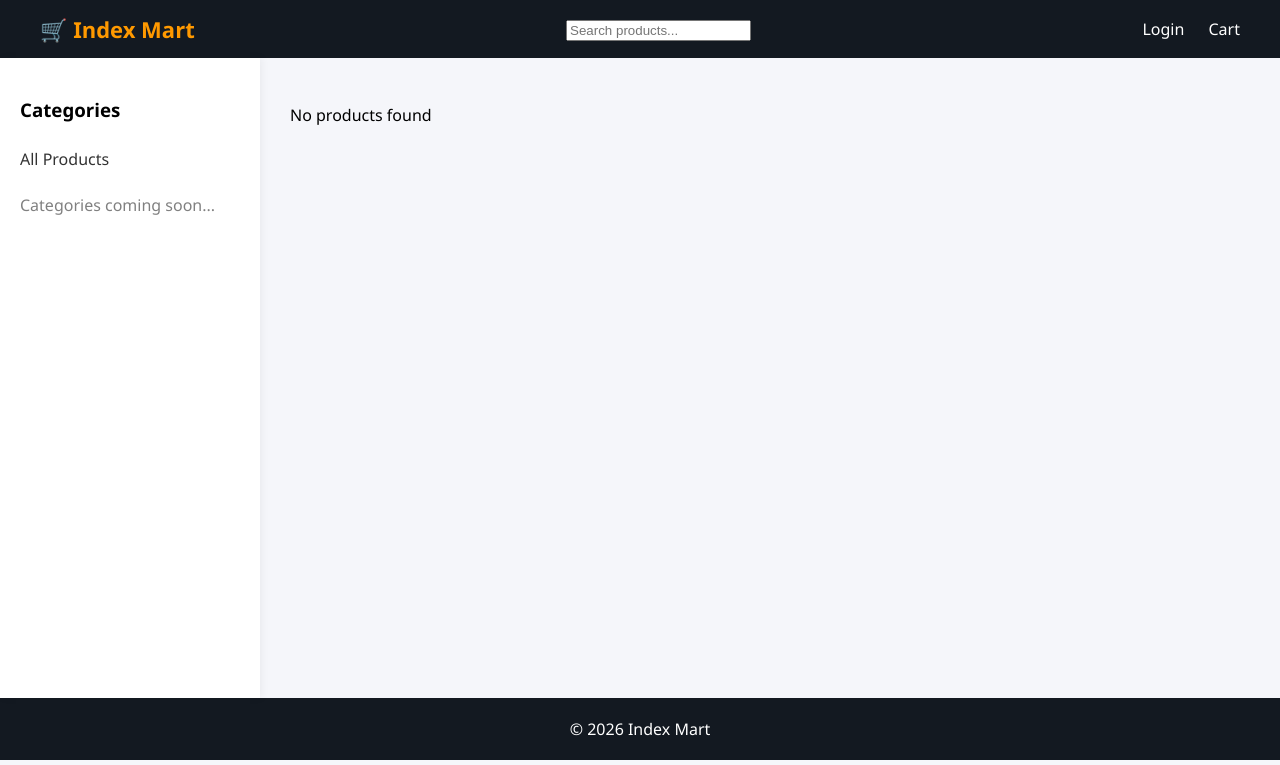
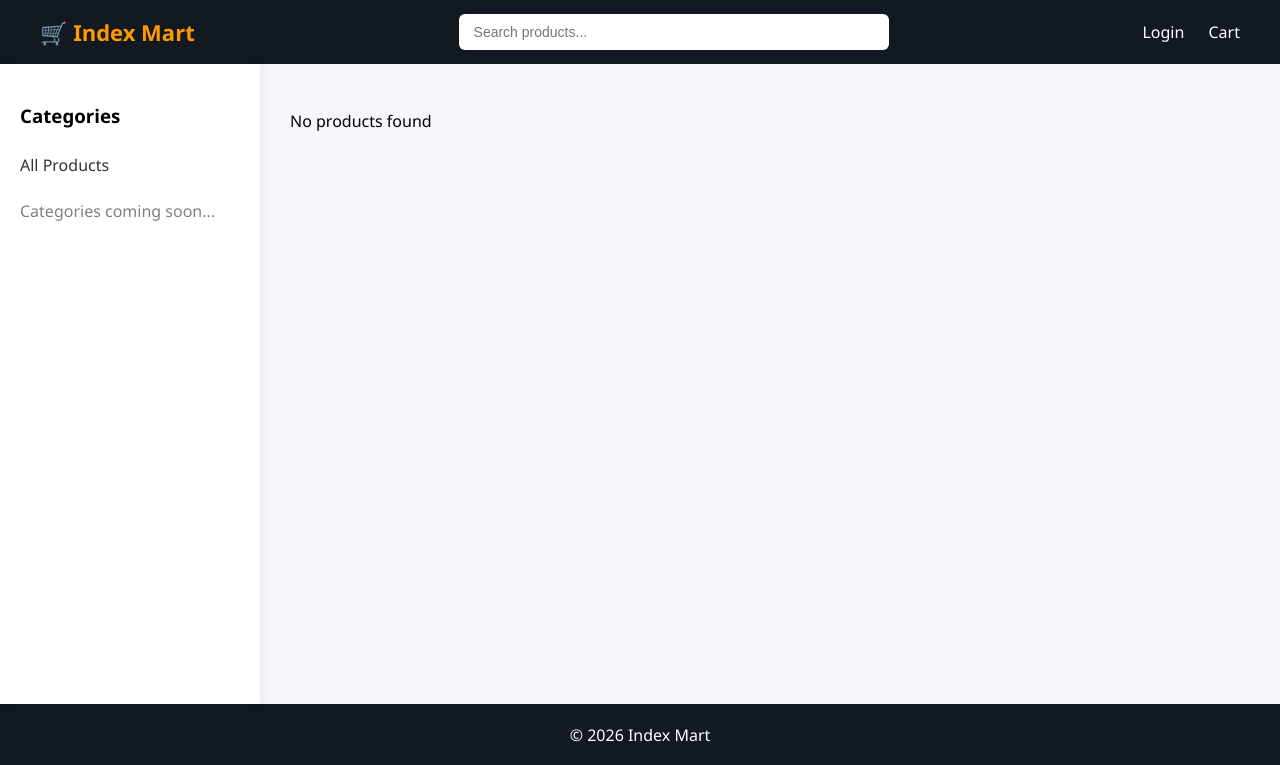
Before and after one commit to skdariyasafru/shop, a Flask app: page / in a window 1280 px wide. Shown: the top 765 px of the page. Run offline with Flask 3, Linux system fonts and the light colour scheme; data that the repository does not hold is empty; parts of the project's set-up code (start-up, migrations or seed data) failed here and were passed over.

Commit message:
Update style.css
Signed-off-by: skdariyasafru <sk.dariyasafru@gmail.com>

```diff
--- a/static/css/style.css
+++ b/static/css/style.css
@@ -22,7 +22,62 @@ function showToast(message) {
         toast.remove();
     }, 2000);
 }
+/* SEARCH BAR */
+.search-container {
+    position: relative;
+    width: 400px;
+}
 
+#searchInput {
+    width: 100%;
+    padding: 10px 15px;
+    border-radius: 6px;
+    border: none;
+    font-size: 14px;
+}
+
+.search-results {
+    position: absolute;
+    top: 42px;
+    width: 100%;
+    background: white;
+    border-radius: 8px;
+    box-shadow: 0 8px 20px rgba(0,0,0,0.15);
+    display: none;
+    max-height: 350px;
+    overflow-y: auto;
+    z-index: 999;
+}
+
+.search-item {
+    padding: 10px;
+    display: flex;
+    align-items: center;
+    gap: 10px;
+    cursor: pointer;
+}
+
+.search-item:hover {
+    background: #f3f4f6;
+}
+
+.search-item img {
+    width: 40px;
+    height: 40px;
+    object-fit: cover;
+    border-radius: 6px;
+}
+
+.search-item h4 {
+    font-size: 14px;
+    margin: 0;
+}
+
+.search-item p {
+    font-size: 13px;
+    color: #ff9900;
+    margin: 0;
+}
 /* NAVBAR */
 .navbar {
     background: #131921;
```
